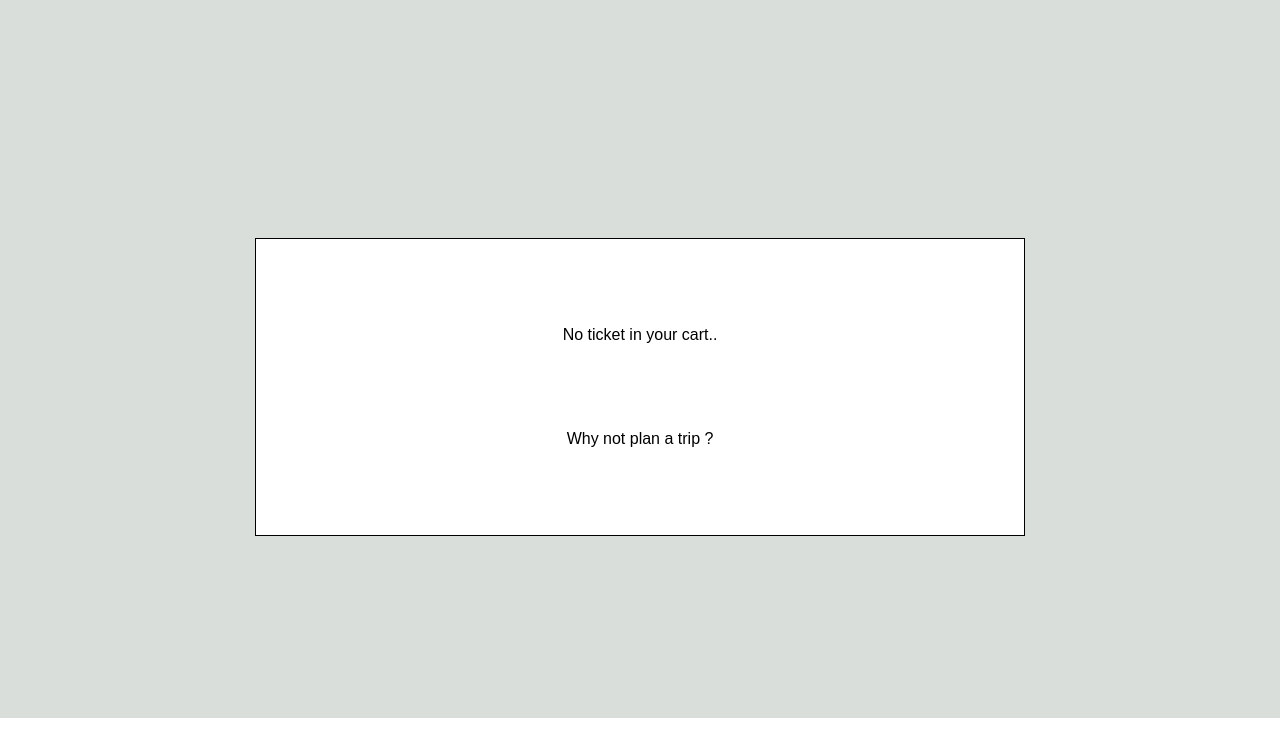
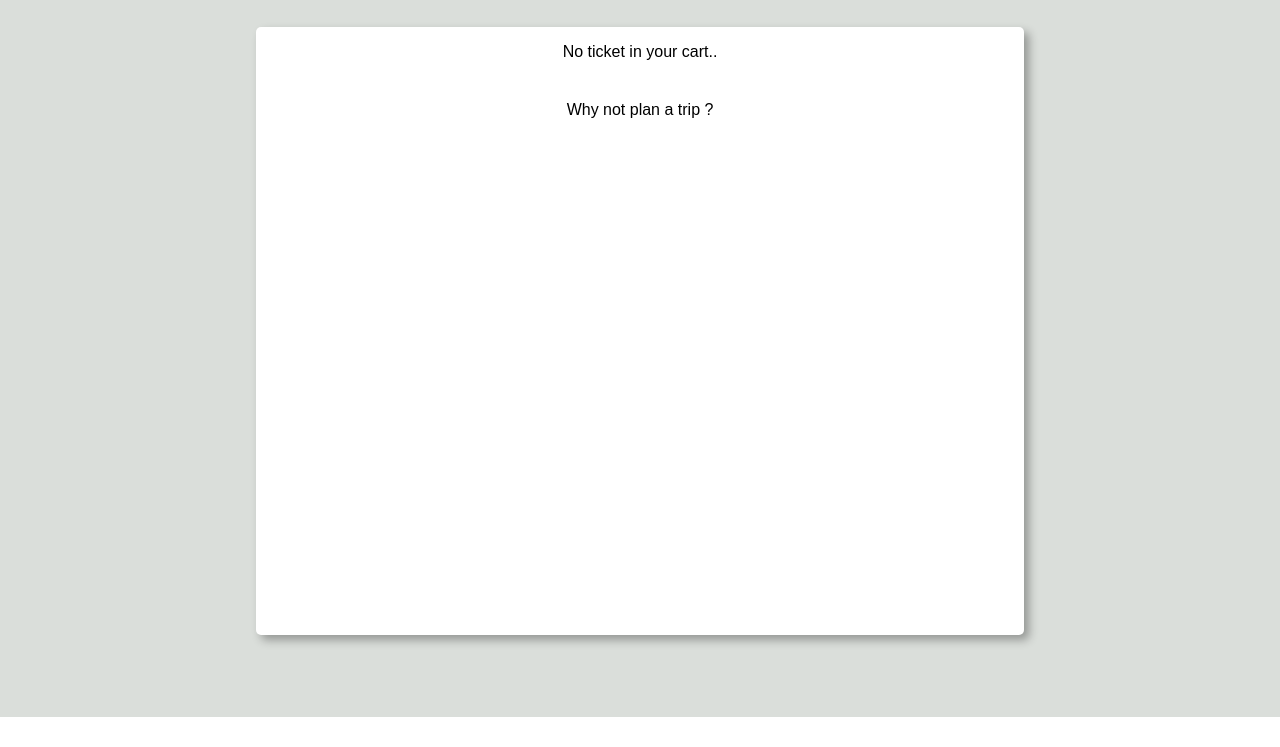
Before and after one commit to gwen-guerin/tickethack-frontend, a website: page bookings.html in a window 1280 px wide. Shown: the part 53-800 px from the top of the page. Drawn offline with Linux system fonts and the light colour scheme.

Commit message:
frontcart

```diff
--- a/style.css
+++ b/style.css
@@ -16,7 +16,6 @@ header {
     height: 50px;
     /* padding: 10px; */
     /* margin: 10px; */
-    border-bottom: 1px solid black;
 
 }
 .siteName {
@@ -50,16 +49,16 @@ main {
 
 }
 .container {
-    margin-top: 30vh;
     background-color: white;
     width: 50%;
-    height: 30%;
-    border: 1px solid black;
-    display: flex;
-    flex-direction: column;
     justify-content: space-evenly;
-    /* text-align: center; */
-    padding: 5vh 5vw;
+    padding: 2vh 5vw;
+    height: 80%;
+    margin: 30px auto;
+    overflow-y : auto;
+    overflow-x: hidden;
+    border-radius: 5px;
+    box-shadow: 5px 5px 10px 0px rgba(0,0,0,0.32);
 }
 .placeholder, .numOfBookings {
     margin-bottom: 5vh;
```
Also changed, not shown: cart.css (+2 -11 lines).
